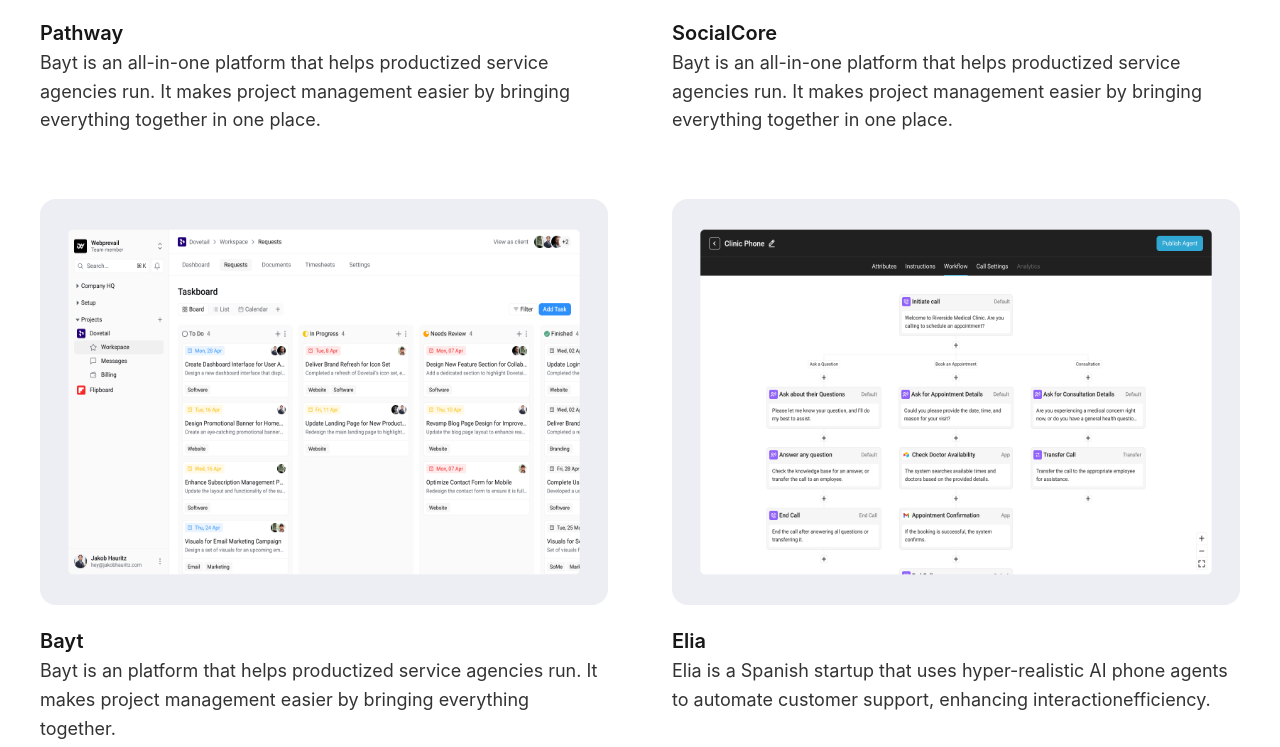
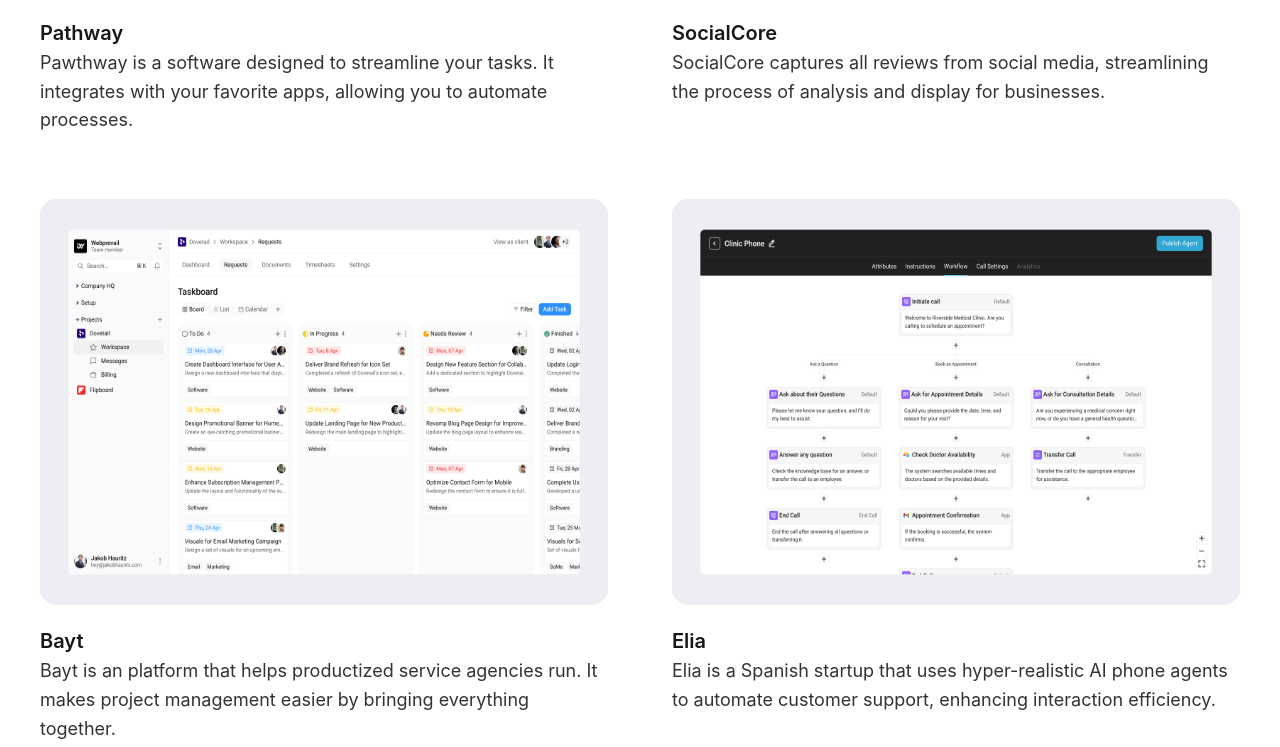
Before and after one commit to JakobHauritz/pr-sentationsportfolio, a plain HTML site: page index.html in a window 1280 px wide. Shown: the part 2030-2777 px from the top of the page. Drawn offline with Linux system fonts and the light colour scheme; a script that the page names is missing.

Commit message:
12-12-2024

```diff
--- a/index.html
+++ b/index.html
@@ -133,9 +133,9 @@
           <div class="project-card__info">
             <h3 class="project-card__name">Pathway</h3>
             <p class="project-card__description">
-              Bayt is an all-in-one platform that helps productized service
-              agencies run. It makes project management easier by bringing
-              everything together in one place.
+              Pawthway is a software designed to streamline your tasks. It
+              integrates with your favorite apps, allowing you to automate
+              processes.
             </p>
           </div>
         </div>
@@ -148,9 +148,8 @@
           <div class="project-card__info">
             <h3 class="project-card__name">SocialCore</h3>
             <p class="project-card__description">
-              Bayt is an all-in-one platform that helps productized service
-              agencies run. It makes project management easier by bringing
-              everything together in one place.
+              SocialCore captures all reviews from social media, streamlining
+              the process of analysis and display for businesses.
             </p>
           </div>
         </div>
@@ -179,8 +178,8 @@
             <h3 class="project-card__name">Elia</h3>
             <p class="project-card__description">
               Elia is a Spanish startup that uses hyper-realistic AI phone
-              agents to automate customer support, enhancing
-              interactionefficiency.
+              agents to automate customer support, enhancing interaction
+              efficiency.
             </p>
           </div>
         </div>
@@ -193,9 +192,9 @@
           <div class="project-card__info">
             <h3 class="project-card__name">Risala</h3>
             <p class="project-card__description">
-              Bayt is an all-in-one platform that helps productized service
-              agencies run. It makes project management easier by bringing
-              everything together in one place.
+              Risala is an email marketing tool that helps influencers send
+              personalized, effective emails to connect better with their
+              audiences.
             </p>
           </div>
         </div>
```
